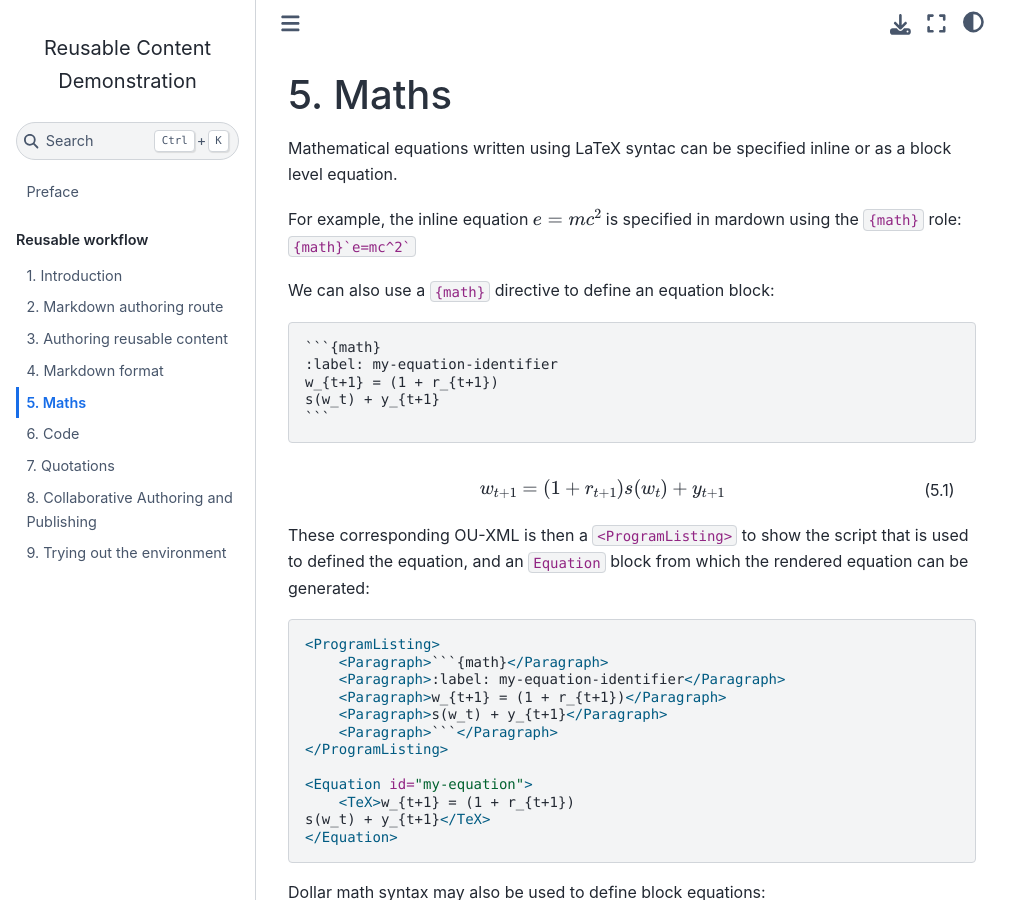
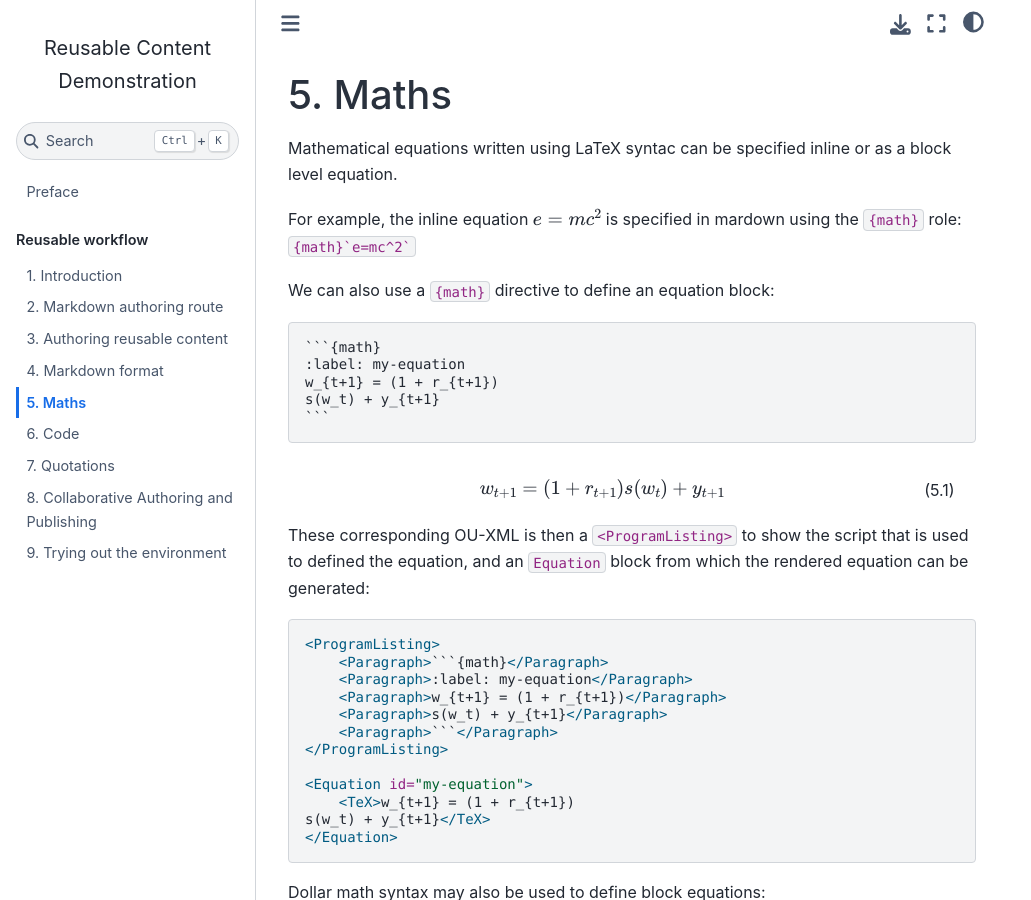
Before and after one commit to OpenComputingLab/reusable-content-example, a Jupyter Book: the page built from maths.md, in a window 1280 px wide and 900 px high. Shown: the whole window, without its empty margins (0-1031 px from the left). Built offline with Jupyter Book 1.0.4 settings and Sphinx 7.4.7 and the Sphinx Book theme 1.1.4, drawn with Linux system fonts in a browser that asks for light colours.

Commit message:
Update maths.md

`````diff
--- a/maths.md
+++ b/maths.md
@@ -8,7 +8,7 @@ We can also use a `{math}` directive to define an equation block:
 
 ````text
 ```{math}
-:label: my-equation-identifier
+:label: my-equation
 w_{t+1} = (1 + r_{t+1})
 s(w_t) + y_{t+1}
 ```
@@ -20,13 +20,12 @@ w_{t+1} = (1 + r_{t+1})
 s(w_t) + y_{t+1}
 ```
 
-
 These corresponding OU-XML is then a `<ProgramListing>` to show the script that is used to defined the equation, and an `Equation` block from which the rendered equation can be generated:
 
 ```xml
 <ProgramListing>
     <Paragraph>```{math}</Paragraph>
-    <Paragraph>:label: my-equation-identifier</Paragraph>
+    <Paragraph>:label: my-equation</Paragraph>
     <Paragraph>w_{t+1} = (1 + r_{t+1})</Paragraph>
     <Paragraph>s(w_t) + y_{t+1}</Paragraph>
     <Paragraph>```</Paragraph>
`````
